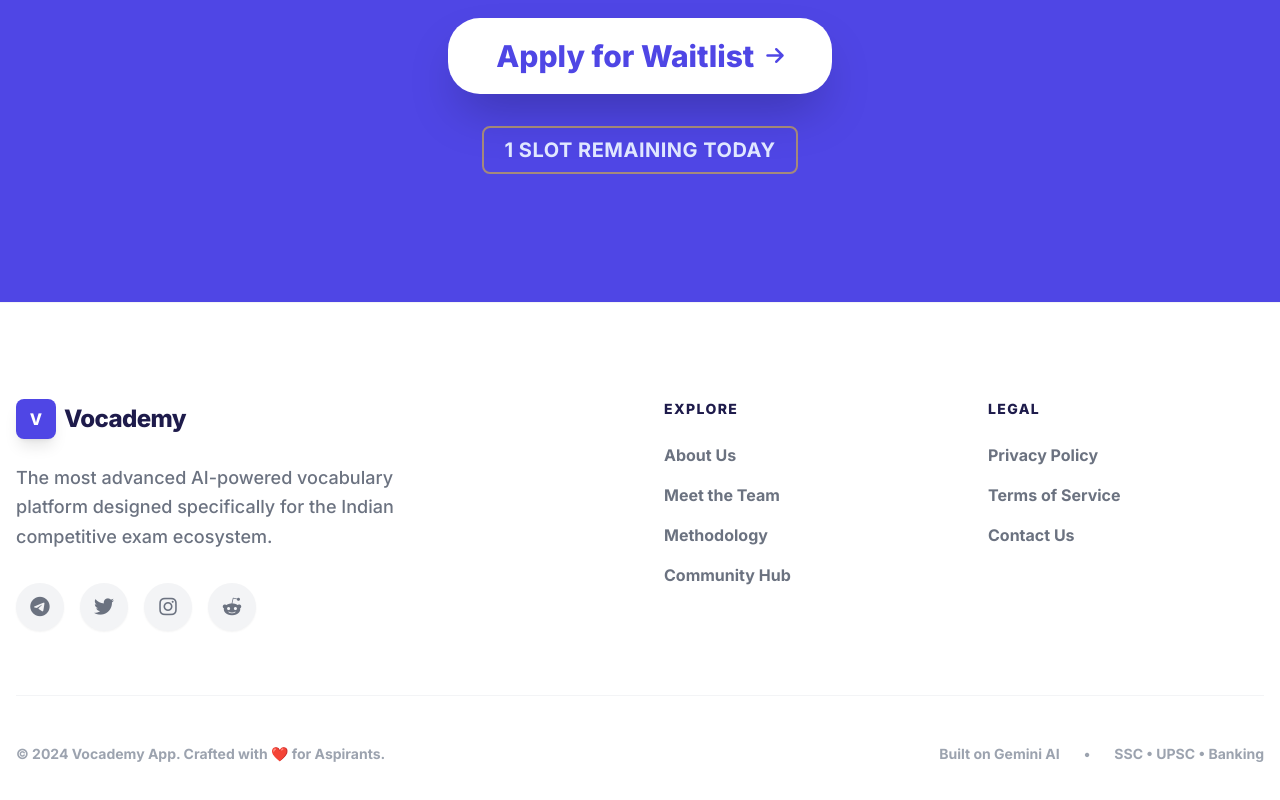
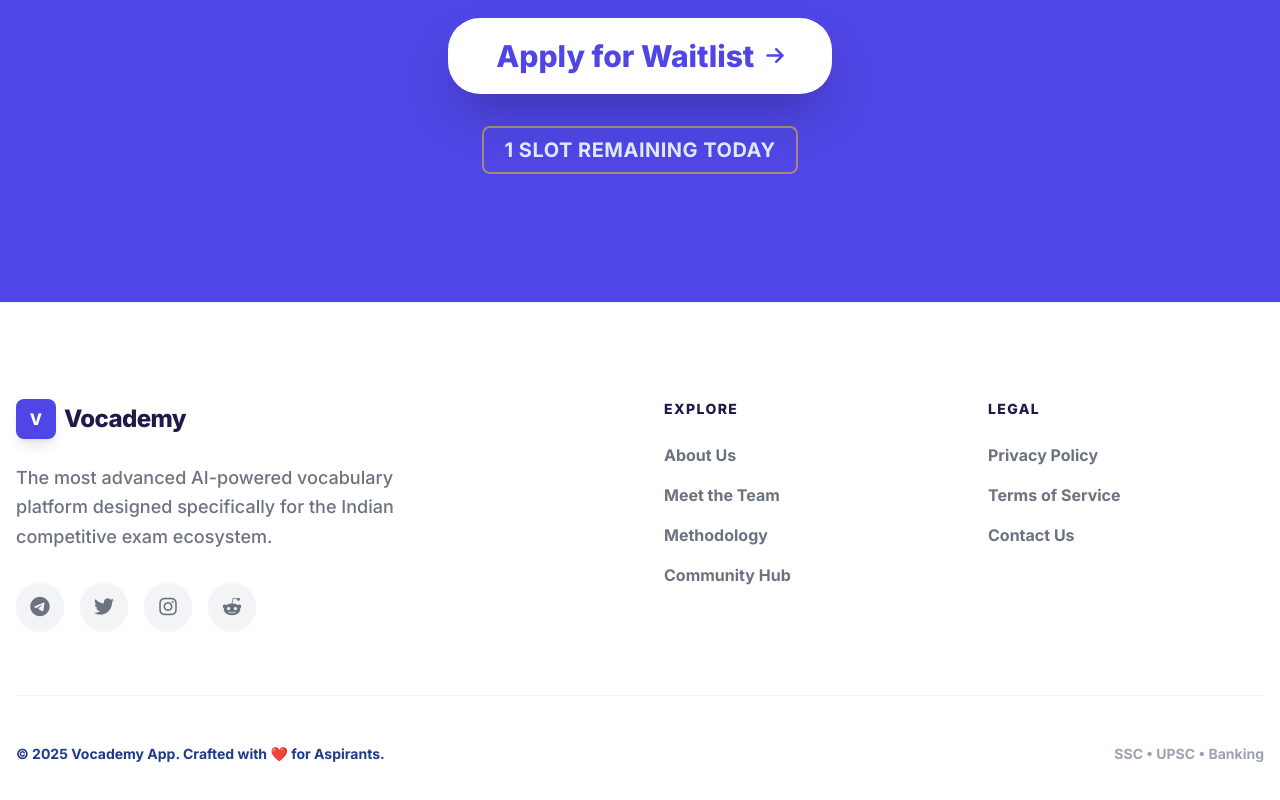
Before and after one commit to trikaaldarshi/vocademy-beta, a React (Vite) app: page / in a window 1280 px wide. Shown: the part 4141-4941 px from the top of the page. Built offline with nearby package versions, Linux system fonts and the light colour scheme.

Commit message:
feat: Update footer text and year
Changes the copyright year to 2025 and refines the footer text to explicitly mention the exam categories: SSC, UPSC, and Banking.

```diff
--- a/App.tsx
+++ b/App.tsx
@@ -174,11 +174,9 @@
             </div>
           </div>
 
-          <div className="pt-12 border-t border-gray-100 dark:border-slate-900 flex flex-col md:flex-row justify-between items-center text-gray-400 dark:text-gray-600 font-bold text-sm">
-            <div className="mb-4 md:mb-0">© 2024 Vocademy App. Crafted with ❤️ for Aspirants.</div>
-            <div className="flex space-x-6">
-              <span>Built on Gemini AI</span>
-              <span className="hidden md:inline">•</span>
+          <div className="pt-12 border-t border-gray-100 dark:border-slate-900 flex flex-col md:flex-row justify-between items-center font-bold text-sm">
+            <div className="mb-4 md:mb-0 text-blue-900 dark:text-blue-400">© 2025 Vocademy App. Crafted with ❤️ for Aspirants.</div>
+            <div className="flex space-x-6 text-gray-400 dark:text-gray-600">
               <span>SSC • UPSC • Banking</span>
             </div>
           </div>
```
